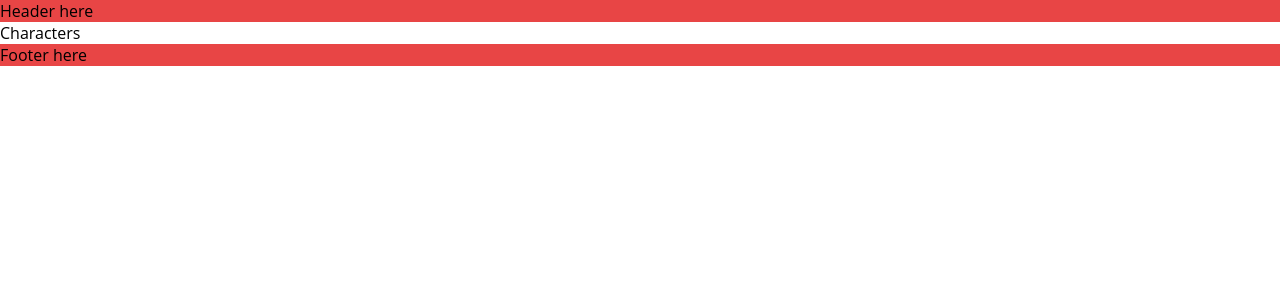
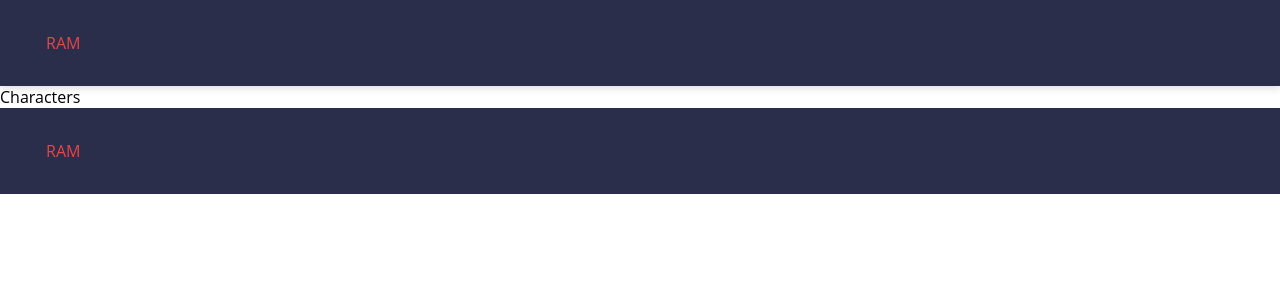
Before and after one commit to Lincerossa/rickandmorty, a React (Create React App) app: page /#/ in a window 1280 px wide. Shown: the top 300 px of the page. Built offline with nearby package versions, Linux system fonts and the light colour scheme.

Commit message:
💅🏻 Layout: micro improvement

```diff
--- a/src/App.tsx
+++ b/src/App.tsx
@@ -7,12 +7,12 @@ import Routes from './Routes'
 
 const App = () => {
   return (
-    <div>
+    <>
       <GlobalStyle />
       <ThemeProvider theme={theme}>
         <Routes />
       </ThemeProvider>
-    </div>
+    </>
   )
 }
 
--- a/src/components/Layout/index.tsx
+++ b/src/components/Layout/index.tsx
@@ -1,10 +1,29 @@
 import React from 'react'
+import { Link } from 'react-router-dom'
+import Wrapper from '../Wrapper'
+import Padder from '../Padder'
 import * as S from './styles'
 
-export default ({ children }: {children: JSX.Element}) => (
+type TLayout = {
+  children: JSX.Element
+}
+
+export default ({ children }: TLayout) => (
   <div>
-    <S.Header>Header here</S.Header>
+    <S.Header>
+      <Wrapper size="large">
+        <Padder size="regular">
+          <Link to="/">RAM</Link>
+        </Padder>
+      </Wrapper>
+    </S.Header>
     {children}
-    <S.Footer>Footer here</S.Footer>
+    <S.Footer>
+      <Wrapper size="large">
+        <Padder size="regular">
+          <Link to="/">RAM</Link>
+        </Padder>
+      </Wrapper>
+    </S.Footer>
   </div>
 )
--- a/src/components/Layout/styles.ts
+++ b/src/components/Layout/styles.ts
@@ -1,8 +1,9 @@
 import styled from 'styled-components'
 
 export const Header = styled.div`
-  background-color: ${(props: any) => props.theme.colors.primary};
+background-color: ${(props: any) => props.theme.colors.secondary};
+ box-shadow: rgb(0 0 0 / 15%) 0px 2px 8px;
 `
 export const Footer = styled.div`
-  background-color: ${(props: any) => props.theme.colors.primary};
+  background-color: ${(props: any) => props.theme.colors.secondary};
 `
```
